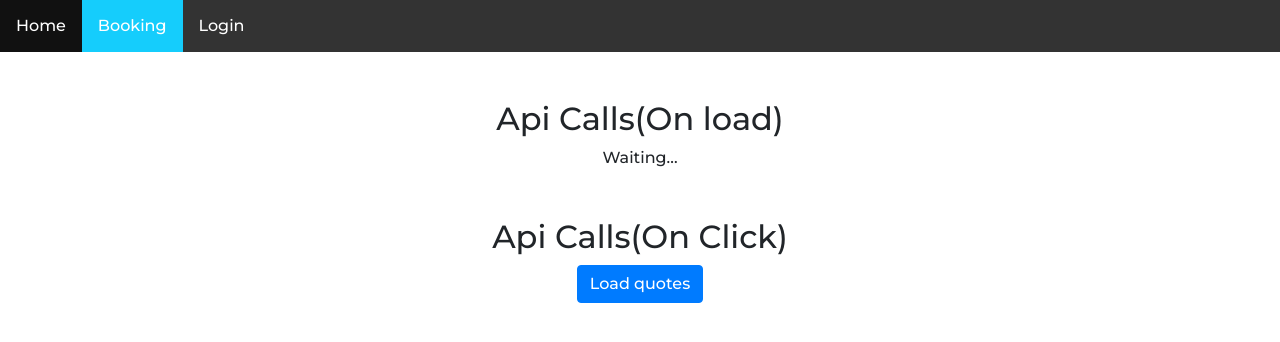
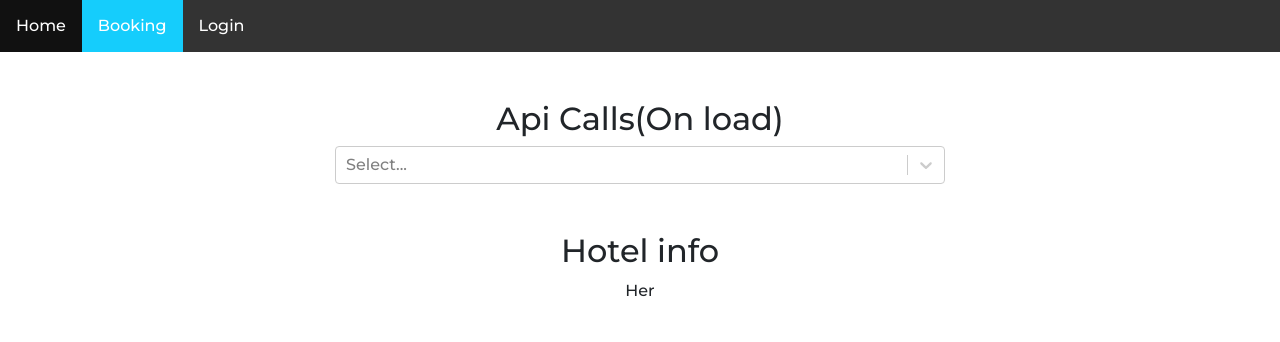
Before and after one commit to josefmarcc/exam_frontend, a React (Create React App) app: page /booking in a window 1280 px wide. Shown: the top 342 px of the page. Built offline with nearby package versions, Linux system fonts and the light colour scheme; no server answers.

Commit message:
HotelByID added.

```diff
--- a/package.json
+++ b/package.json
@@ -15,6 +15,7 @@
     "react-icons": "^3.11.0",
     "react-router-dom": "^5.2.0",
     "react-scripts": "4.0.0",
+    "react-select": "^3.2.0",
     "styled-components": "^5.2.1",
     "web-vitals": "^0.2.4"
   },
--- a/src/api/apiFacade.jsx
+++ b/src/api/apiFacade.jsx
@@ -12,8 +12,21 @@ function getHotels() {
     });
 }
 
+function getHotelByID(id) {
+  return fetch(SERVER_URL + id)
+    .then(handleHttpErrors)
+    .catch((err) => {
+      if (err.status) {
+        err.fullError.then((e) => console.log(e.message));
+      } else {
+        console.log("Network error");
+      }
+    });
+}
+
 const apiFacade = {
   getHotels,
+  getHotelByID,
 };
 
 function makeOptions(method, body) {
--- a/src/pages/Booking.js
+++ b/src/pages/Booking.js
@@ -1,27 +1,56 @@
+import React, { useState, useEffect } from "react";
 import apiFacade from "../api/apiFacade";
-import React, { useState, useEffect } from "react";
 import SERVER_URL from "../util/Settings";
+import Select from "react-select";
 
 export default function Booking({ isLoggedIn }) {
-  const [dataFromServer, setDataFromServer] = useState("Waiting...");
-  const [dataFromServer1, setDataFromServer1] = useState("Waiting...");
+  const [hotels, setHotels] = useState([]);
+  const [options, setOptions] = useState([
+    { value: 1, label: "Apples", address: "" },
+  ]);
+  const [selectedOption, setSelectedOption] = useState({
+    value: 4042,
+    label: "Apples",
+  });
+  const [singleHotel, setSingleHotel] = useState({ value: 4024 });
 
-  const handleClick = (e) => {
-    e.preventDefault();
-    apiFacade.getQuote().then((data) => setDataFromServer1(data));
+  const fetchHotels = () => {
+    return fetch(SERVER_URL)
+      .then((response) => response.json())
+      .then((data) => {
+        setHotels(data);
+        console.log("1. fetch" + hotels);
+      });
   };
 
+  // henter data fra API, og sætter Options.
   useEffect(() => {
     fetchHotels();
   }, []);
 
-  const fetchHotels = async () => {
-    const data = await fetch(SERVER_URL);
-    const hotels = await data.json();
-    console.log(hotels);
-    let test = hotels.map((el) => el.title);
-    setDataFromServer(test);
-    console.log(test);
+  // setOptions efter hotels er renderet.
+  useEffect(() => {
+    setOptions(mappedItems);
+    console.log("Mapped til options" + hotels);
+  }, [hotels]);
+
+  // Konverter items til options.
+  const mappedItems = hotels.map((hotel) => {
+    return { value: hotel.id, label: hotel.title };
+  });
+  console.log(mappedItems);
+
+  const handleChange = (newOption) => {
+    setSelectedOption({ newOption });
+    setSingleHotel(hotelFilter(hotels));
+    console.log("Single: " + singleHotel);
+    console.log("Option selected", selectedOption);
+  };
+
+  const hotelFilter = (hotels) => {
+    return hotels
+      .filter((hotel) => hotel.id === selectedOption.value)
+      .map((filteredHotel) => filteredHotel.title);
   };
 
   return (
@@ -30,17 +59,12 @@ export default function Booking({ isLoggedIn }) {
         <div className="col-3"></div>
         <div className="col-6 text-center">
           <h2 className="text-center mt-5 mb-2">Api Calls(On load)</h2>
-          <p className="text-center">{dataFromServer}</p>
-          <h2 className="text-center mt-5 mb-2">Api Calls(On Click)</h2>
-          <button
-            type="submit"
-            className="btn btn-primary"
-            onClick={handleClick}
-          >
-            Load quotes
-          </button>
-          <p className="text-center mt-2">{dataFromServer1.friendsChar}</p>
-          <p className="text-center">{dataFromServer1.friendsQuote}</p>
+          <Select options={options} onChange={handleChange} isSearchable />
+          <h2 className="text-center mt-5 mb-2">Hotel info</h2>
+          <div>
+            <p>Her</p>
+            <p>{singleHotel.title}</p>
+          </div>
           {isLoggedIn && (
             <div className="mt-5">
               <p>*******************</p>
--- a/src/util/Settings.js
+++ b/src/util/Settings.js
@@ -1,3 +1,3 @@
-const SERVER_URL = "http://localhost:8080/jpareststarter/api/hotels";
+const SERVER_URL = "http://localhost:8080/jpareststarter/api/hotels/";
 
 export default SERVER_URL;
```
Also changed, not shown: 1 other file (tests, documents, lock files or other folders).
